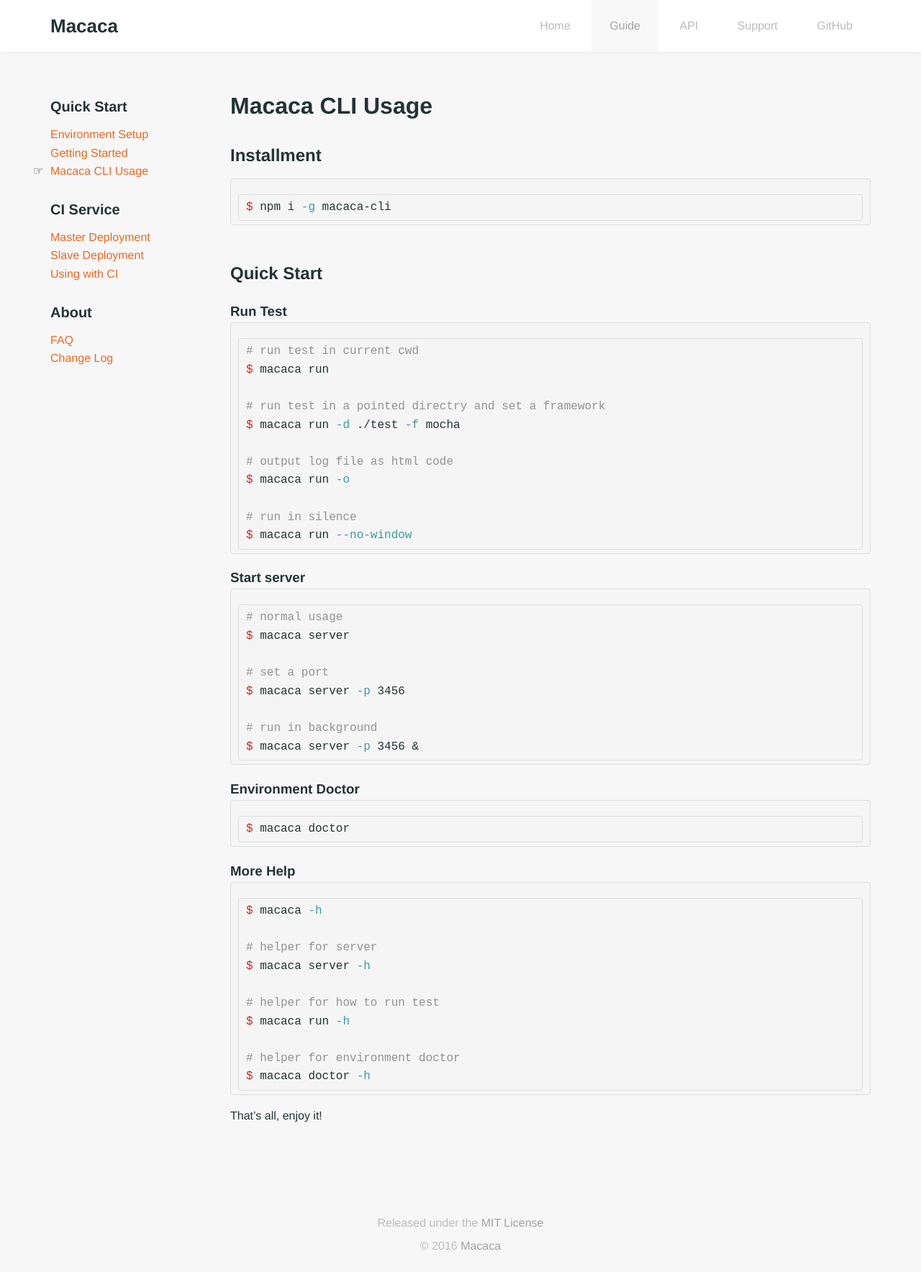
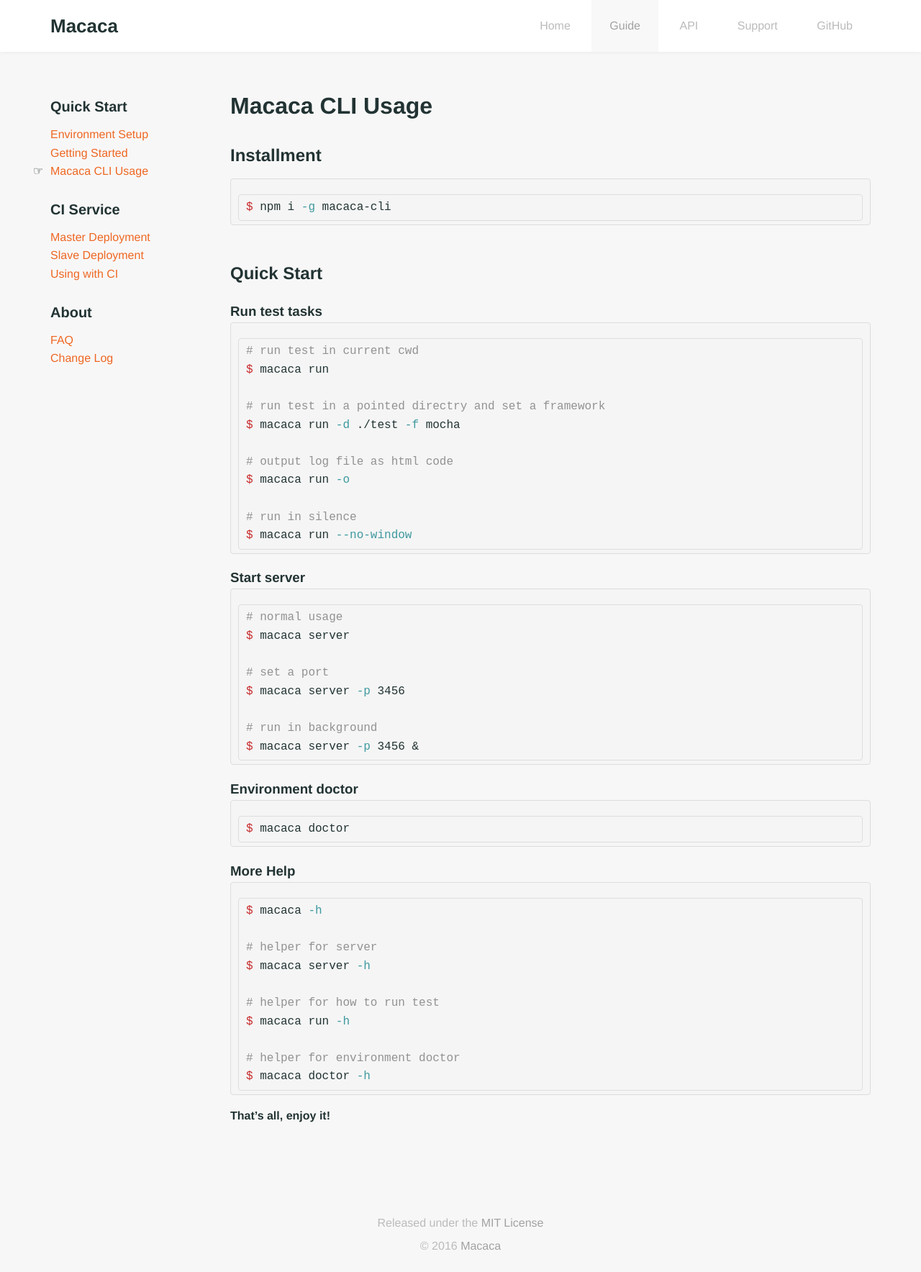
Before and after one commit to sencho/macacajs.github.io, a Jekyll site: the page built from _docs/cli-usage.md, in a window 1280 px wide. Shown: the whole page at 72% size. Built offline with Jekyll 4.4.1, drawn with Linux system fonts in a browser that asks for light colours.

Commit message:
fix typo

````diff
--- a/_docs/cli-usage.md
+++ b/_docs/cli-usage.md
@@ -10,7 +10,7 @@
 
 ## Quick Start
 
-### Run Test
+### Run test tasks
 
 ```shell
 # run test in current cwd
@@ -39,7 +39,7 @@
 $ macaca server -p 3456 &
 ```
 
-### Environment Doctor
+### Environment doctor
 
 ```shell
 $ macaca doctor
@@ -60,4 +60,4 @@
 $ macaca doctor -h
 ```
 
-That's all, enjoy it!
+#### That's all, enjoy it!
--- a/_sass/_article.scss
+++ b/_sass/_article.scss
@@ -23,7 +23,8 @@
     margin-left: 1.2em;
   }
 
-  h3, ul, ol, p, pre {
+  h3, h4, h5, h6,
+  ul, ol, p, pre {
     margin-top: 1em;
   }
 
````
Also changed, not shown: _docs/getting-started.md (+1 -1 lines).
